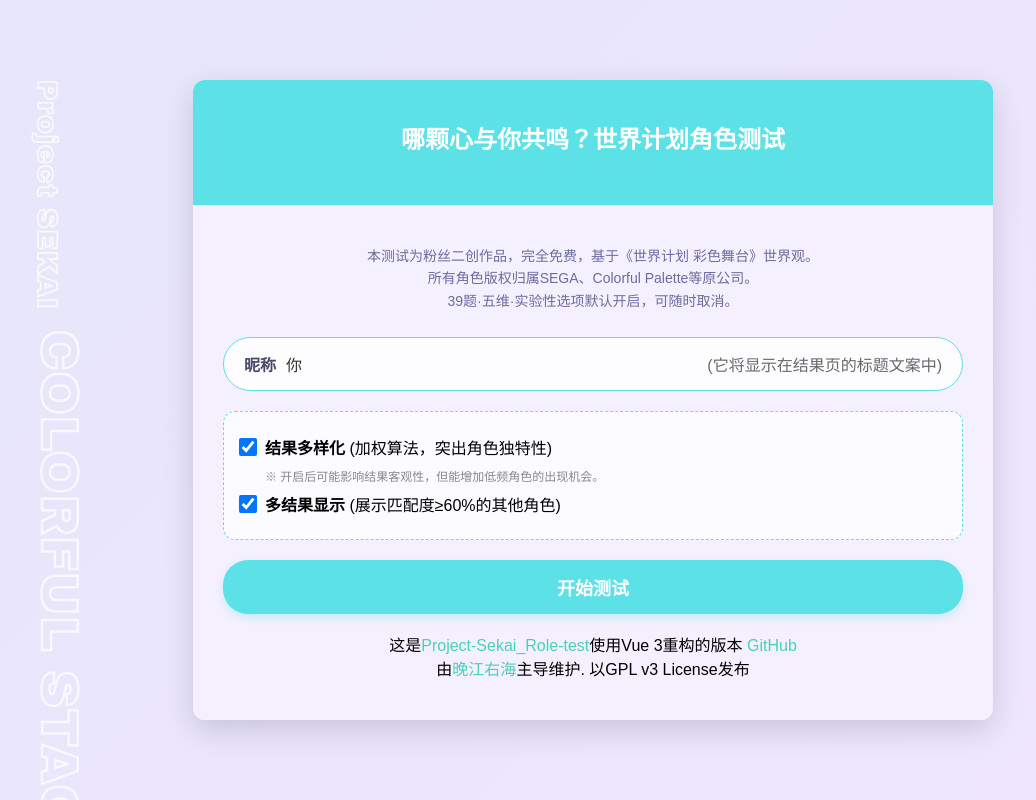
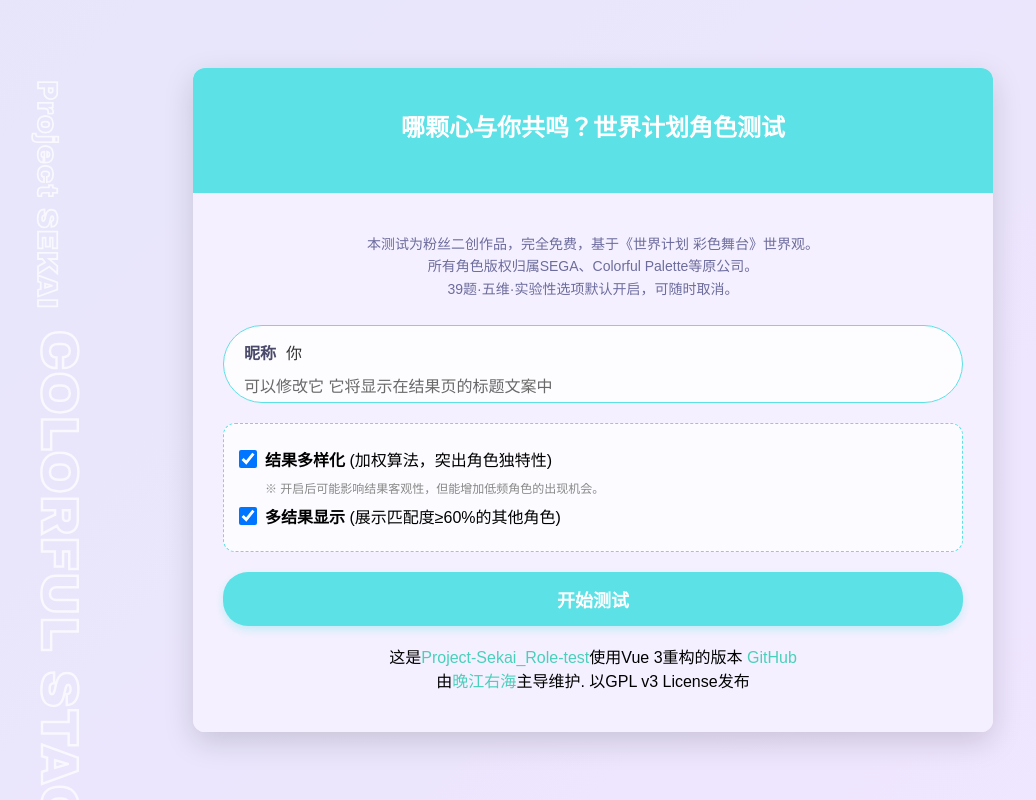
Before and after one commit to YuxiangWang0525/Project-Sekai_Role-test-vue, a Vue app: page /#/ in a window 1280 px wide. Shown: the whole page, without its empty margins (47-1083 px from the left). Built offline with nearby package versions, Linux system fonts and the light colour scheme.

Commit message:
fix flex bug

```diff
--- a/src/components/StartCard.vue
+++ b/src/components/StartCard.vue
@@ -71,8 +71,9 @@ function handleClick() {
           maxlength="20"
           @input="handleNicknameInput"
         >
-        <p style="color:dimgray">(它将显示在结果页的标题文案中)</p>
+        <p style="color:dimgray">可以修改它 它将显示在结果页的标题文案中</p>
       </div>
+
 
       <!-- 实验性选项区域 -->
       <div class="experimental-options">
@@ -109,7 +110,7 @@ function handleClick() {
   border-radius: 40px;
   padding: 5px 20px;
   margin-bottom: 20px;
-  display: flex;
+  //display: flex;
   align-items: center;
   border: 1px solid #5CE1E6;
 }
```
